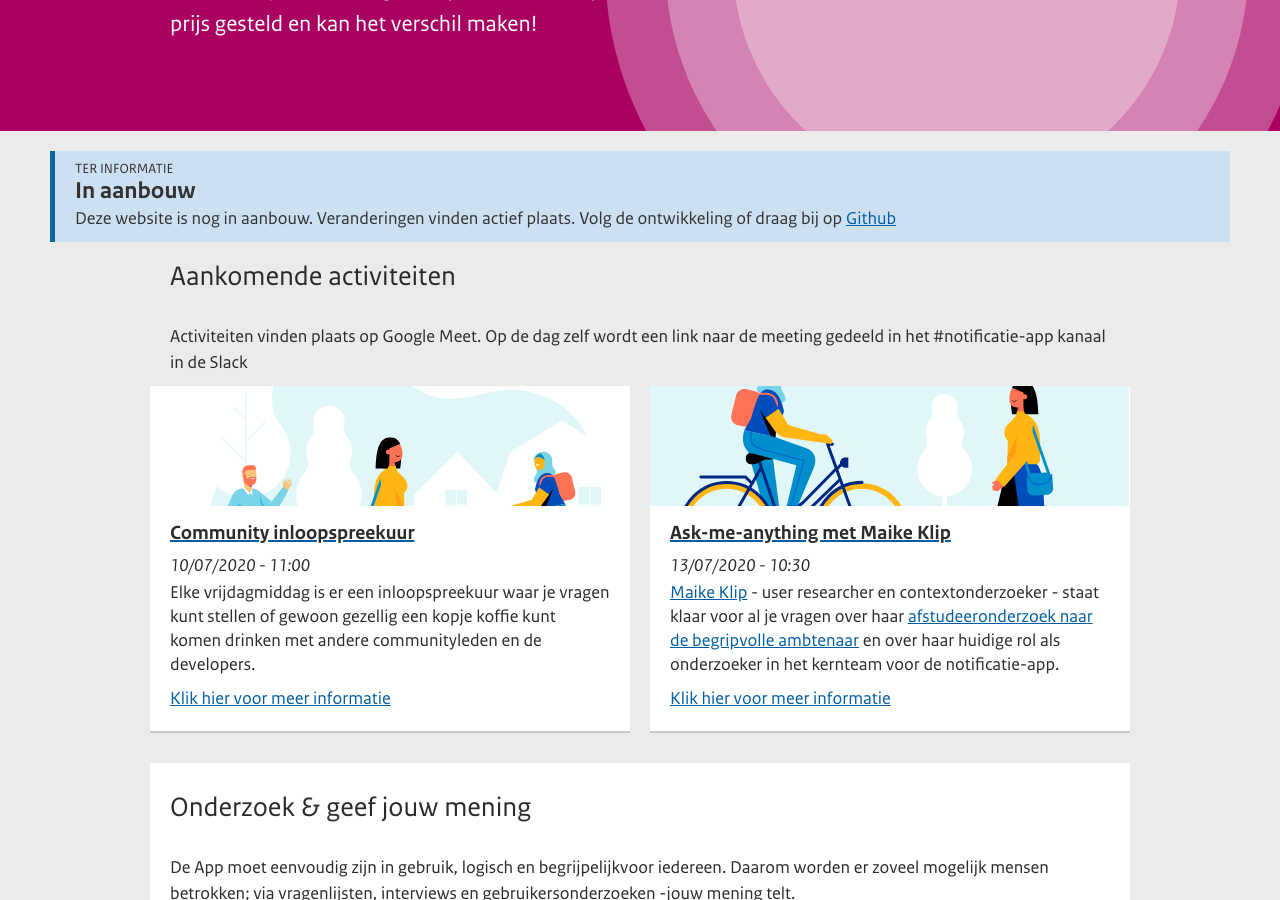
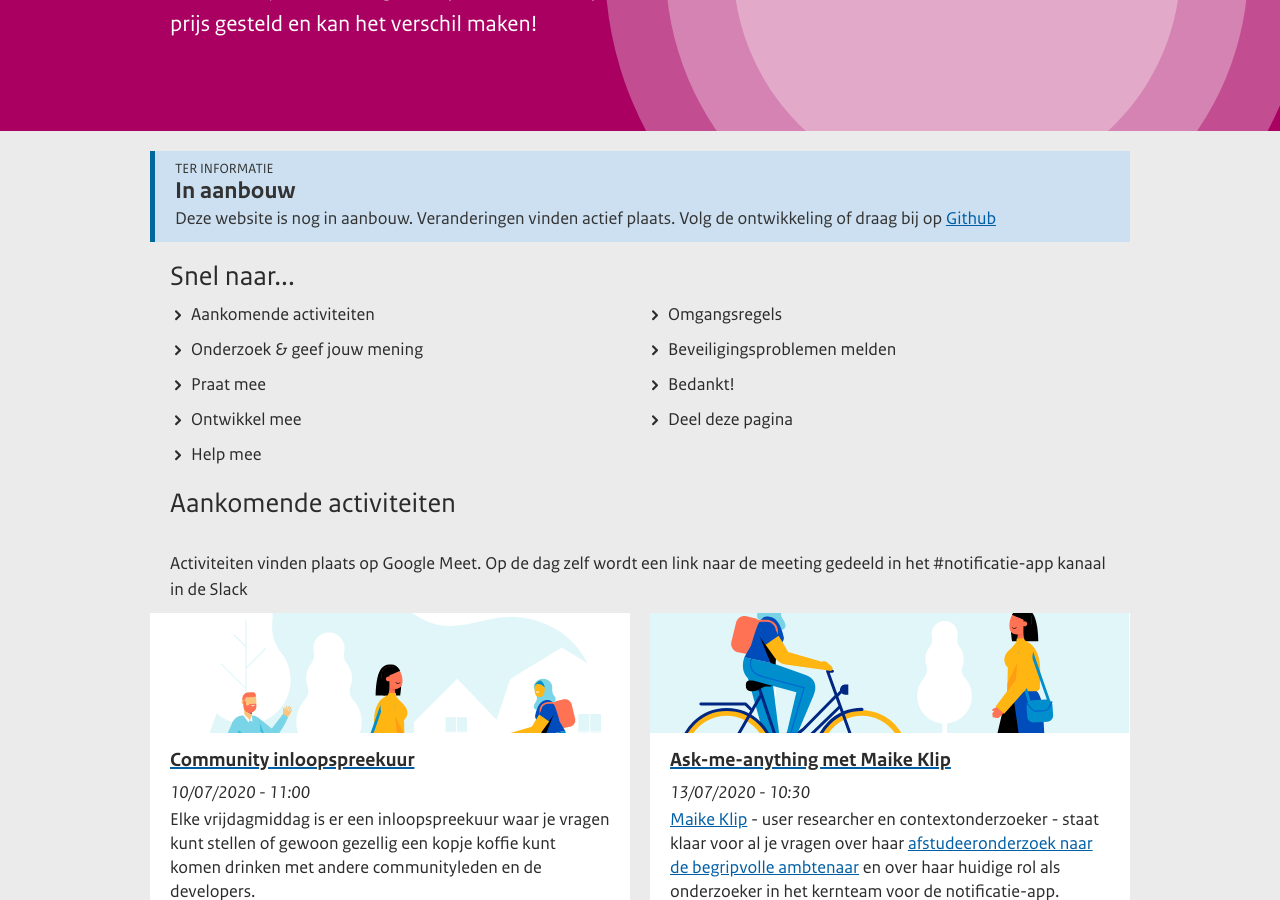
Before and after one commit to minvws/nl-covid19-notification-app-community-website, a Jekyll site: the page built from index.md, in a window 1280 px wide and 900 px high, scrolled down 428 px. Built offline with Jekyll 4.4.1, drawn with Linux system fonts in a browser that asks for light colours.

Commit message:
Start on quicknav

```diff
--- /dev/null
+++ b/_includes/jump-to.html
@@ -0,0 +1,15 @@
+{% assign blocks = site.blocks | where: "lang", page.lang | sort: "index" %}
+<div class="row">
+  <div class="col-md-offset-1 col-md-10">
+    <div class="content">
+      <h2>Snel naar...</h2>
+      <ul class="list list--links list--chevrons columns">
+        <li><a href="#">Aankomende activiteiten</a></li>
+        {% for block in blocks %}
+        <li><a href="#">{{ block.title }}</a></li>
+        {% endfor %}
+        <li><a href="#">Deel deze pagina</a></li>
+      </ul>
+    </div>
+  </div>
+</div>
--- /dev/null
+++ b/_includes/under-construction.html
@@ -0,0 +1,13 @@
+<div class="row">
+  <div class="col-md-offset-1 col-md-10">
+    <div class="notification notification--info">
+      <div class="notification__content">
+        <div class="notification__type">TER INFORMATIE</div>
+        <h2 class="notification__title">In aanbouw</h2>
+        <span>Deze website is nog in aanbouw. Veranderingen vinden actief plaats.
+          Volg de ontwikkeling of draag bij op <a
+            href="https://github.com/minvws/nl-covid19-notification-app-community-website">Github</a></span>
+      </div>
+    </div>
+  </div>
+</div>
--- a/_layouts/hero.html
+++ b/_layouts/hero.html
@@ -27,13 +27,14 @@
           </div>
         </header>
       </div>
+
     </div>
     <div class="container">
+      {% include under-construction.html %}
       {{ content }}
       {% include social.html %}
     </div>
   </main>
-
   {% include footer.html %}
 </body>
 
--- a/index.md
+++ b/index.md
@@ -12,14 +12,6 @@ lang-ref: covid19-notification-app-community-index
 index: 0
 nav: true
 ---
-
-<div class="notification notification--info">
-    <div class="notification__content">
-      <div class="notification__type">TER INFORMATIE</div>
-      <h2 class="notification__title">In aanbouw</h2>
-      <span>Deze website is nog in aanbouw. Veranderingen vinden actief plaats.
-      Volg de ontwikkeling of draag bij op <a href="https://github.com/minvws/nl-covid19-notification-app-community-website">Github</a></span>
-    </div>
-  </div>
+{% include jump-to.html %}
 {% include upcoming-events.html %}
 {% include blocks.html %}
```
